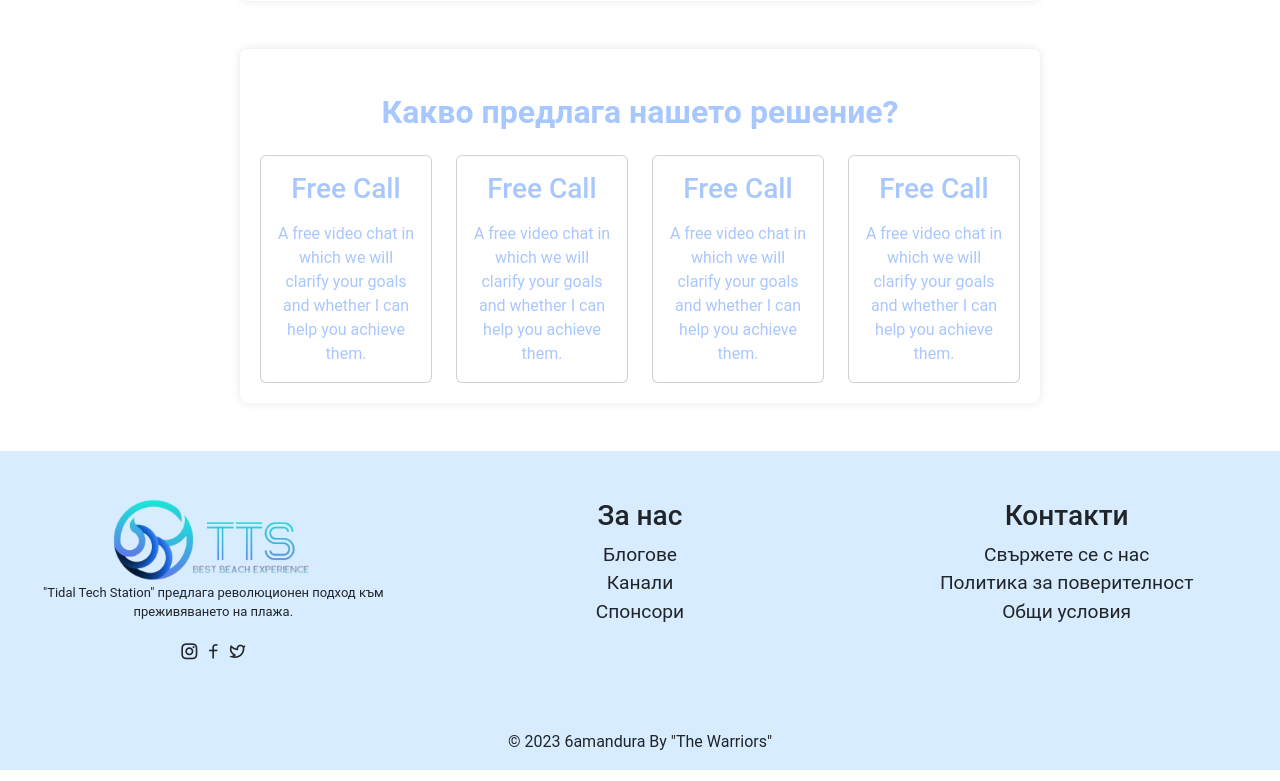
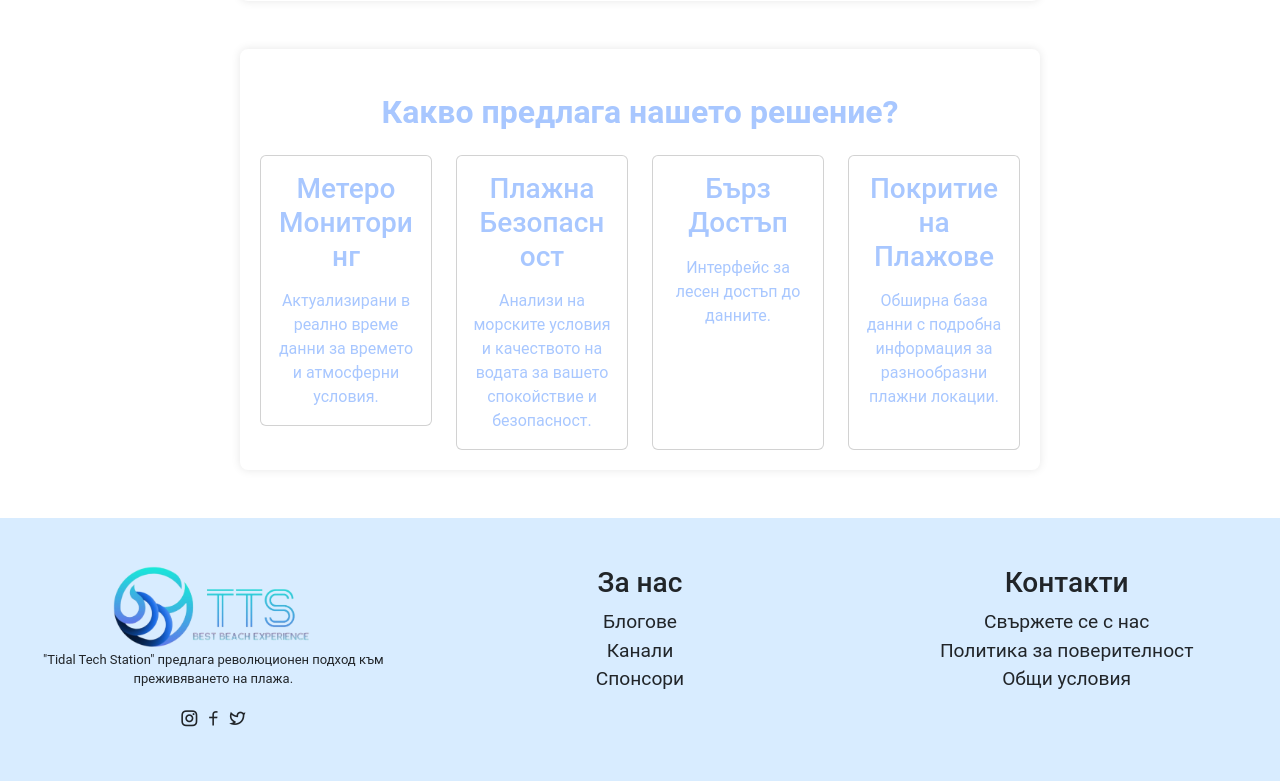
Before and after one commit to Veselin-Vladimirov/The-warrior-project, a Flask app: page / in a window 1280 px wide. Shown: the part 819-1600 px from the top of the page. Run offline with Flask 3, Linux system fonts and the light colour scheme; parts of the project's set-up code (start-up, migrations or seed data) failed here and were passed over.

Commit message:
wild cards

```diff
--- a/app/templates/index.html
+++ b/app/templates/index.html
@@ -69,10 +69,10 @@
         <div class="col">
             <div class="card h-150 text-center">
                 <div class="card-body">
-                    <h3 class="card-title" style="color: #a8c7ff; margin-bottom: 1rem;">Free Call</h3>
+                    <h3 class="card-title" style="color: #a8c7ff; margin-bottom: 1rem;">Метеро Мониторинг</h3>
                     <p class="card-text" style="color: #a8c7ff;">
-                        A free video chat in which we will clarify your
-                        goals and whether I can help you achieve them.
+                        Актуализирани в реално време данни
+                        за времето и атмосферни условия.
                     </p>
                 </div>
             </div>
@@ -80,10 +80,10 @@
         <div class="col">
             <div class="card h-100 text-center">
                 <div class="card-body">
-                    <h3 class="card-title" style="color: #a8c7ff; margin-bottom: 1rem;">Free Call</h3>
+                    <h3 class="card-title" style="color: #a8c7ff; margin-bottom: 1rem;">Плажна Безопасност</h3>
                     <p class="card-text" style="color: #a8c7ff;">
-                        A free video chat in which we will clarify your
-                        goals and whether I can help you achieve them.
+                        Анализи на морските условия и качеството на
+                        водата за вашето спокойствие и безопасност.
                     </p>
                 </div>
             </div>
@@ -91,10 +91,9 @@
         <div class="col">
             <div class="card h-100 text-center">
                 <div class="card-body">
-                    <h3 class="card-title" style="color: #a8c7ff; margin-bottom: 1rem;">Free Call</h3>
+                    <h3 class="card-title" style="color: #a8c7ff; margin-bottom: 1rem;">Бърз Достъп</h3>
                     <p class="card-text" style="color: #a8c7ff;">
-                        A free video chat in which we will clarify your
-                        goals and whether I can help you achieve them.
+                        Интерфейс за лесен достъп до данните.
                     </p>
                 </div>
             </div>
@@ -102,10 +101,10 @@
         <div class="col">
             <div class="card h-100 text-center">
                 <div class="card-body">
-                    <h3 class="card-title" style="color: #a8c7ff; margin-bottom: 1rem;">Free Call</h3>
+                    <h3 class="card-title" style="color: #a8c7ff; margin-bottom: 1rem;">Покритие на Плажове</h3>
                     <p class="card-text" style="color: #a8c7ff;">
-                        A free video chat in which we will clarify your
-                        goals and whether I can help you achieve them.
+                        Обширна база данни с подробна информация
+                        за разнообразни плажни локации.
                     </p>
                 </div>
             </div>
```
